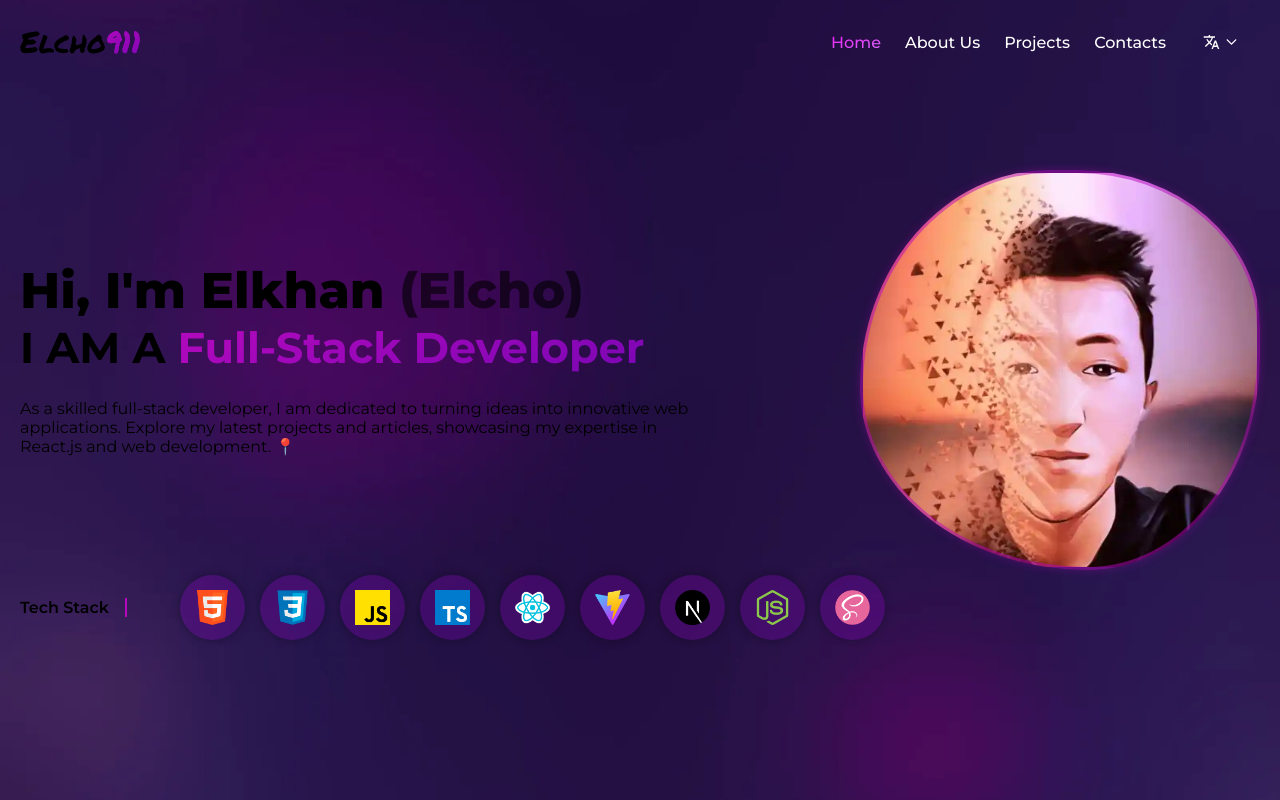
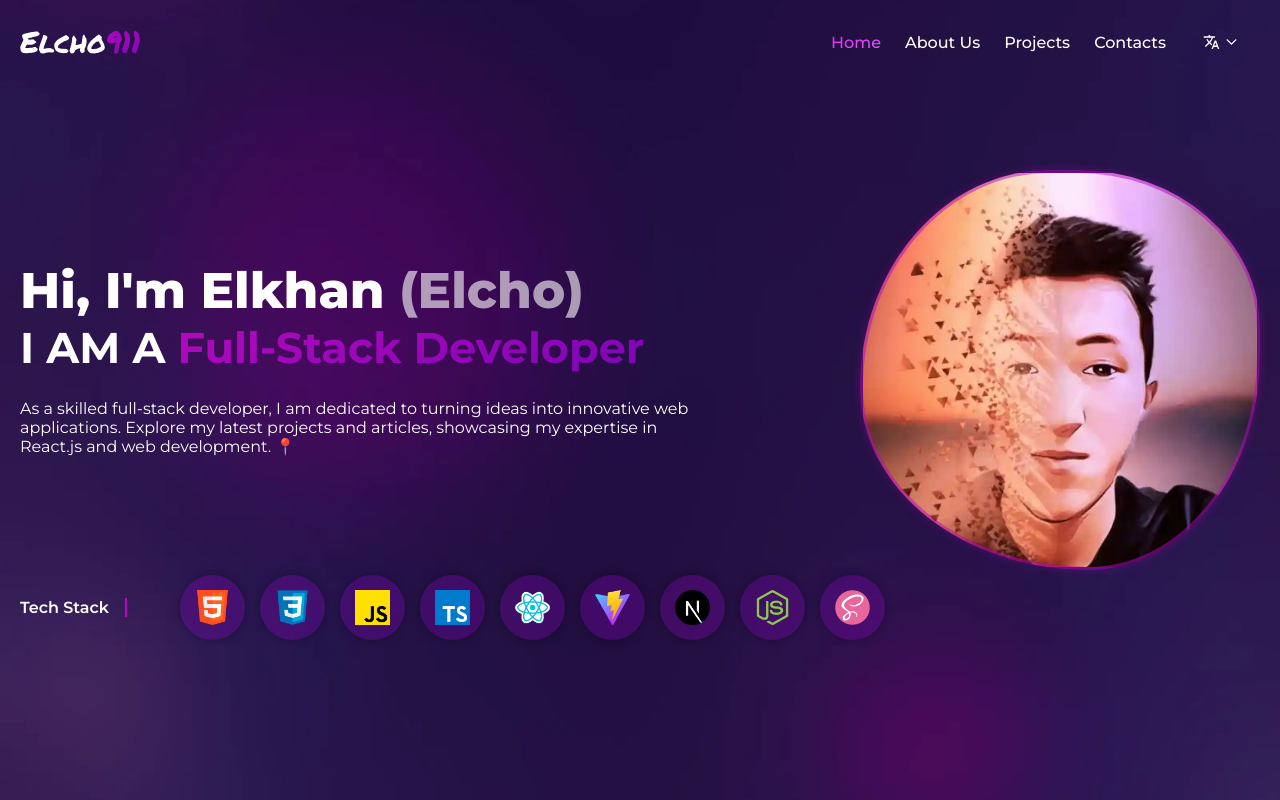
Before and after one commit to Elkhan2003/Portfolio-V1, a Next.js app: page / in a window 1280 px wide. Shown: the top 800 px of the page. Built offline with nearby package versions, Linux system fonts and the light colour scheme.

Commit message:
Update globals.scss

```diff
--- a/src/pages/globals.scss
+++ b/src/pages/globals.scss
@@ -20,15 +20,14 @@
 	margin: 0;
 }
 
+body {
+	background: #000;
+	color: #fff;
+}
+
 .container {
 	margin: 0 auto;
 	width: 100%;
 	max-width: 1400px;
 	padding: 0 20px;
 }
-
-@media (prefers-color-scheme: dark) {
-	html {
-		color-scheme: dark;
-	}
-}
```
